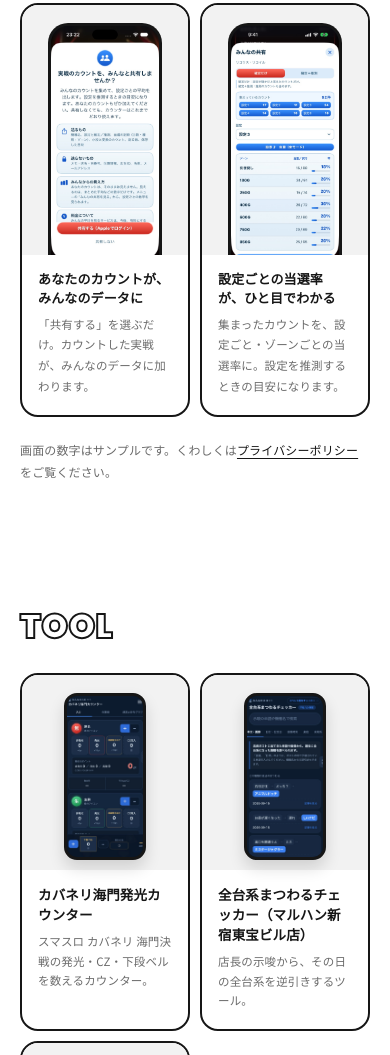
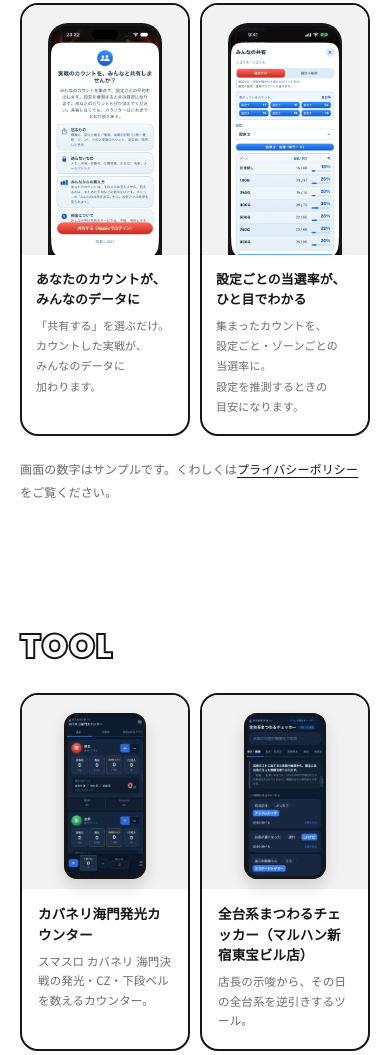
Before and after one commit to kyon0520-lang/kabaneri-counter, a plain HTML site: page index.html in a window 390 px wide. Shown: the part 1960-3015 px from the top of the page. Drawn offline with Linux system fonts and the light colour scheme.

Commit message:
SERVICEの説明を文節単位で折り返すよう修正
- スマホ幅で見出し・説明文が単語の途中で割れていたため、文節ごとにまとめて折り返す
- 見出し・説明文の文字サイズとカードの余白を、狭い画面向けに調整

Co-Authored-By: Claude Sonnet 5.5 <noreply@anthropic.com>

```diff
--- a/index.html
+++ b/index.html
@@ -172,12 +172,13 @@
     width:78%;max-width:260px;height:auto;display:block;
     border:3px solid var(--ink);border-bottom:0;border-radius:20px 20px 0 0;background:#0a1420;
   }
-  .svc-txt{padding:14px 16px 18px}
-  .svc-txt b{display:block;font-family:var(--display);font-weight:900;font-size:13px;line-height:1.5;margin:0 0 6px;text-wrap:balance}
-  .service .svc-txt p{font-size:11.5px;line-height:1.8;color:var(--ink-2);margin:0}
+  .svc-txt{padding:14px 14px 18px}
+  .svc-txt b{display:block;font-family:var(--display);font-weight:900;font-size:clamp(12px,3.3vw,13px);line-height:1.55;margin:0 0 6px}
+  .svc-txt .ph{display:inline-block}
+  .service .svc-txt p{font-size:11px;line-height:1.85;color:var(--ink-2);margin:0}
   .service p.svc-note{font-size:12px;line-height:1.9;color:var(--ink-2);max-width:42em;margin:22px 0 0}
   .service p.svc-note a{color:var(--ink);text-decoration:underline;text-underline-offset:3px}
-  @media (min-width:720px){.svc-demo{gap:18px}.svc-txt b{font-size:16px}.service .svc-txt p{font-size:13px}}
+  @media (min-width:720px){.svc-demo{gap:18px}.svc-txt{padding:14px 16px 18px}.svc-txt b{font-size:16px}.service .svc-txt p{font-size:13px}}
 
   /* ===== WORK ===== */
   .work-grid{display:grid;grid-template-columns:repeat(2,1fr);gap:10px;margin-top:8px}
@@ -421,15 +422,15 @@
       <div class="svc-item rv">
         <div class="shot"><img src="./img/share-consent.jpg" alt="共有の同意画面。送るもの・送らないもの・みんなからの見え方・料金について" loading="lazy"></div>
         <div class="svc-txt">
-          <b>あなたのカウントが、みんなのデータに</b>
-          <p>「共有する」を選ぶだけ。カウントした実戦が、みんなのデータに加わります。</p>
+          <b><span class="ph">あなたのカウントが、</span><span class="ph">みんなのデータに</span></b>
+          <p><span class="ph">「共有する」を</span><span class="ph">選ぶだけ。</span><span class="ph">カウントした実戦が、</span><span class="ph">みんなのデータに</span><span class="ph">加わります。</span></p>
         </div>
       </div>
       <div class="svc-item rv">
         <div class="shot"><img src="./img/share-stats.jpg" alt="みんなの共有の画面。設定ごとのゾーン別の当選数と率" loading="lazy"></div>
         <div class="svc-txt">
-          <b>設定ごとの当選率が、ひと目でわかる</b>
-          <p>集まったカウントを、設定ごと・ゾーンごとの当選率に。設定を推測するときの目安になります。</p>
+          <b><span class="ph">設定ごとの当選率が、</span><span class="ph">ひと目でわかる</span></b>
+          <p><span class="ph">集まったカウントを、</span><span class="ph">設定ごと・ゾーンごとの</span><span class="ph">当選率に。</span><span class="ph">設定を推測するときの</span><span class="ph">目安になります。</span></p>
         </div>
       </div>
     </div>
```
Also changed, not shown: src/top.html (+9 -8 lines).
